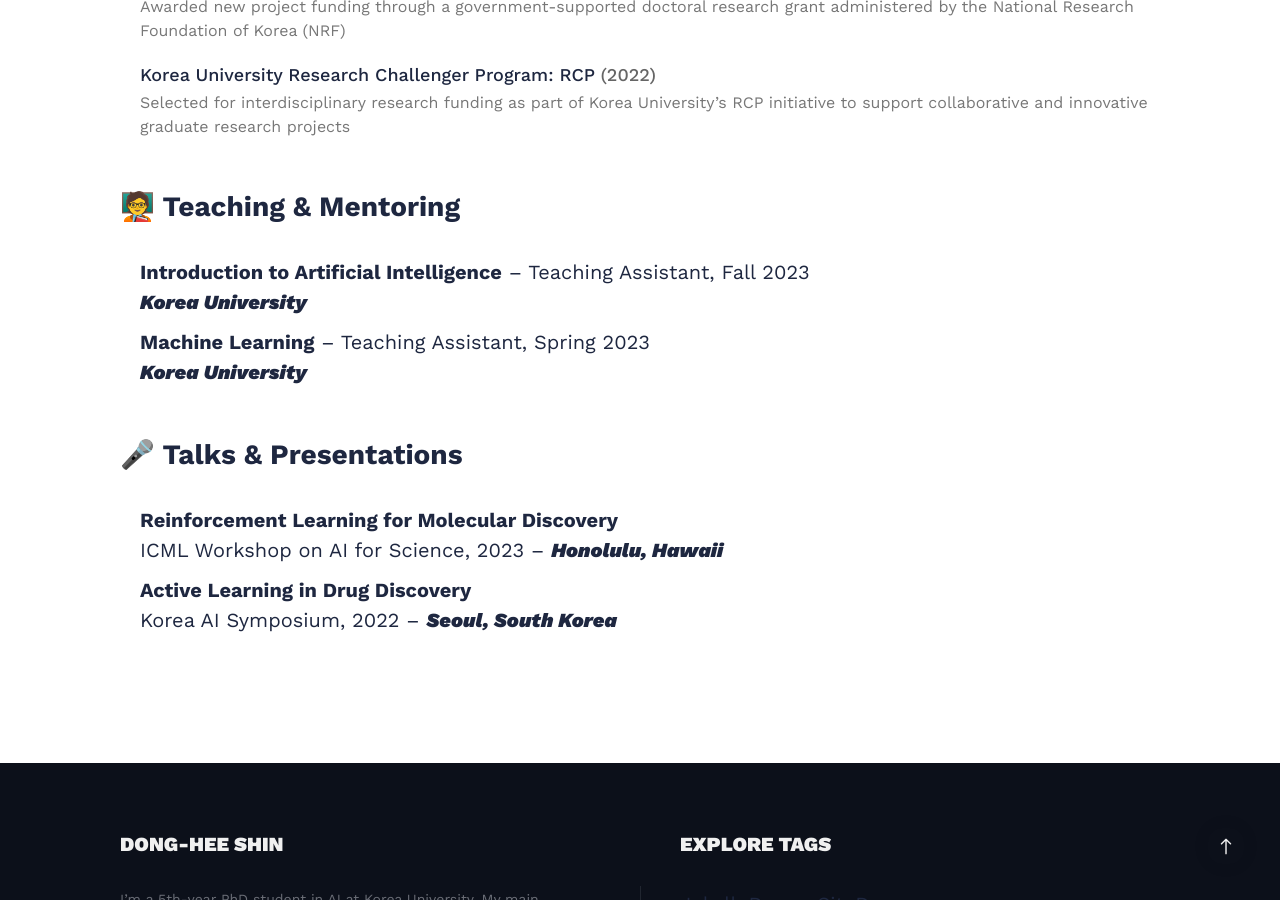
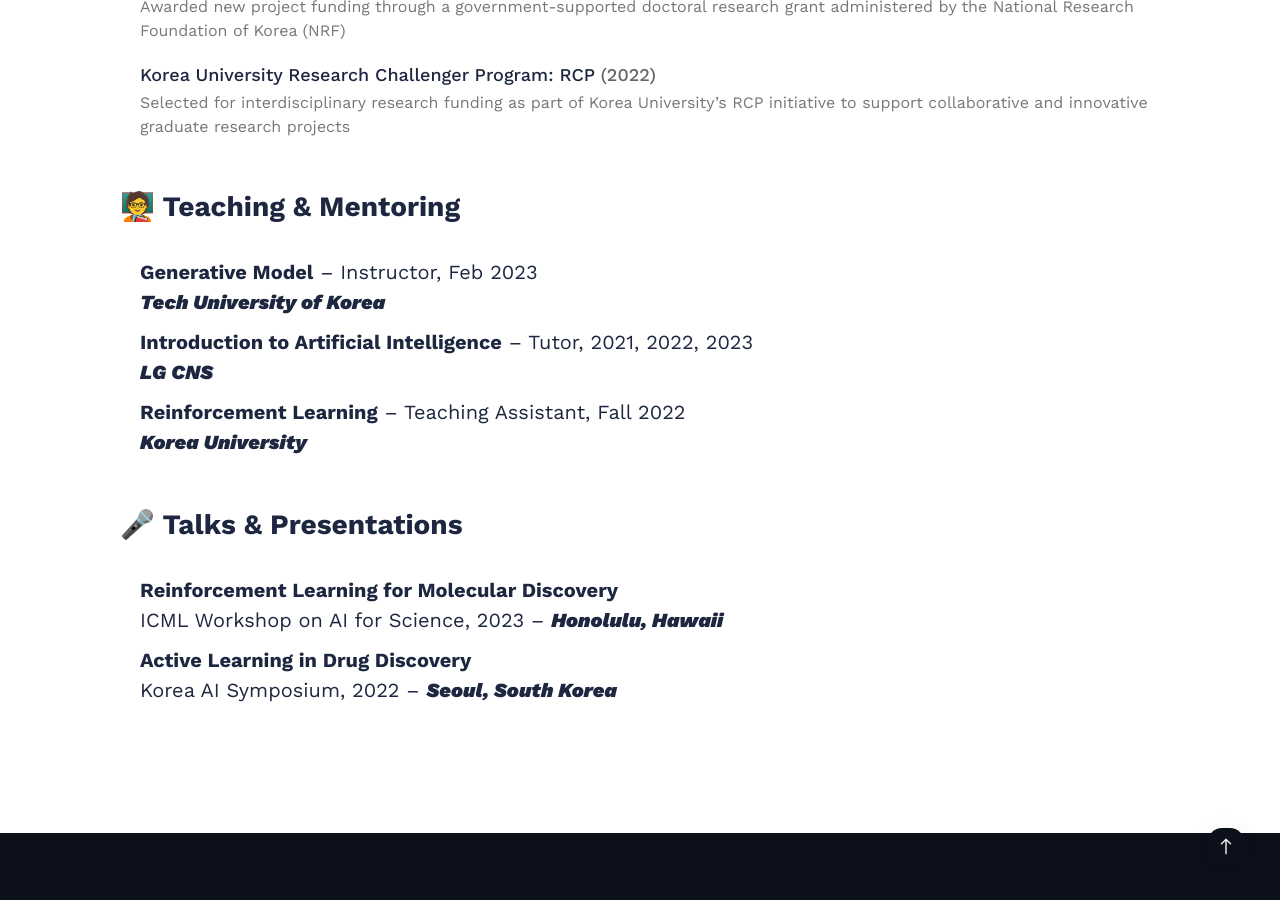
Before and after one commit to donghee-shin-page/donghee-shin-page.github.io, a Jekyll site: the page built from index.html, in a window 1280 px wide and 900 px high, scrolled down 2146 px. Built offline with Jekyll 4.4.1, drawn with Linux system fonts in a browser that asks for light colours; nearby versions of some CDN libraries; the list of posts is cut into pages by our own code.

Commit message:
Update teaching.yml

```diff
--- a/_data/teaching.yml
+++ b/_data/teaching.yml
@@ -1,9 +1,14 @@
+- course: Generative Model
+  role: Instructor
+  term: Feb 2023
+  institution: Tech University of Korea
+
 - course: Introduction to Artificial Intelligence
+  role: Tutor
+  term: 2021, 2022, 2023
+  institution: LG CNS
+
+- course: Reinforcement Learning
   role: Teaching Assistant
-  term: Fall 2023
+  term: Fall 2022
   institution: Korea University
-
-- course: Machine Learning
-  role: Teaching Assistant
-  term: Spring 2023
-  institution: Korea University
```
